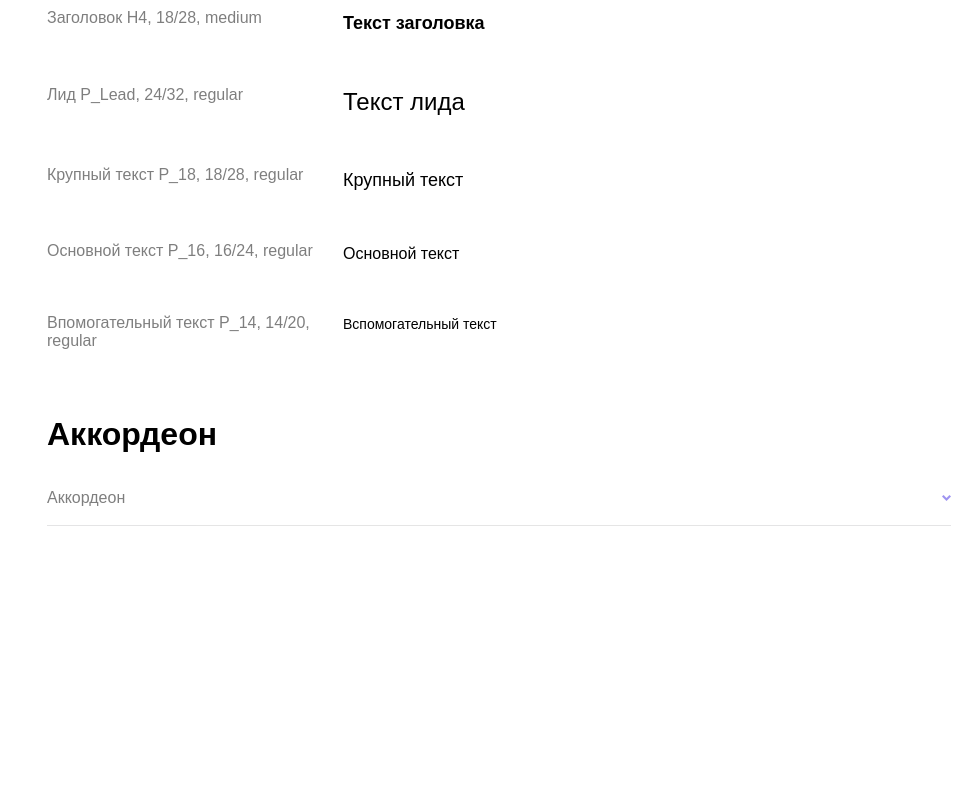
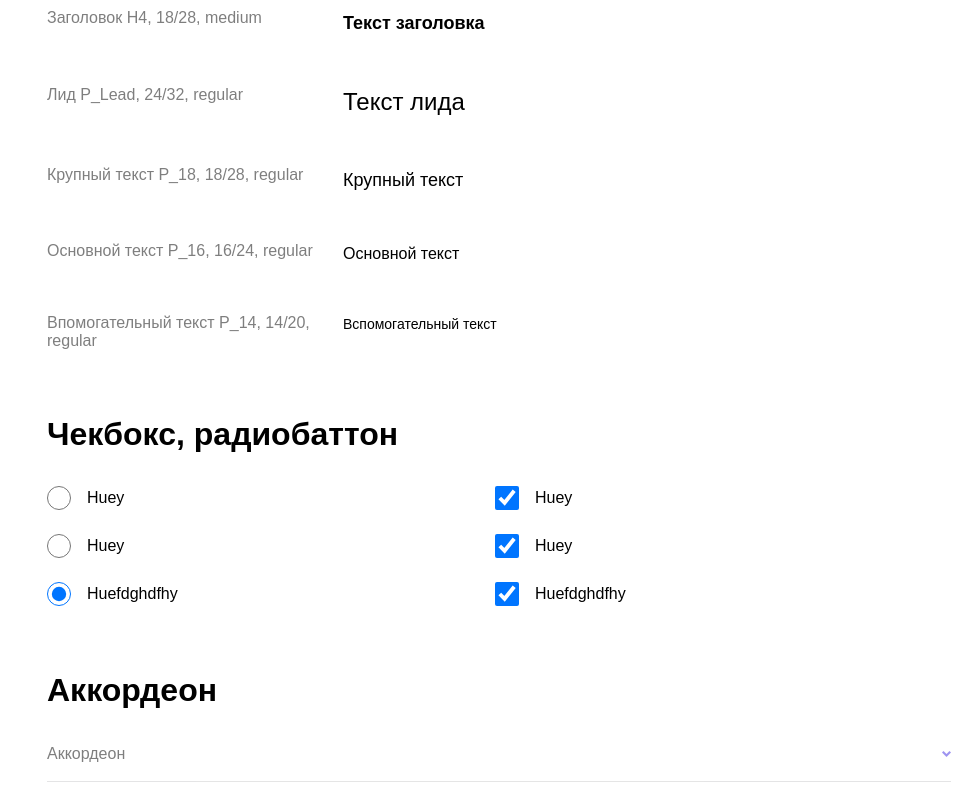
Before and after one commit to SkolandHati/LandingForMake, a website built with webpack: page src/index.html in a window 1280 px wide. Shown: the part 2298-3098 px from the top of the page, without its empty margins (313-1280 px from the left). Before the commit the page ends 2856 px from the top, so only its background shows below. Built offline with nearby package versions, Linux system fonts and the light colour scheme; files whose address does not match are found by name.

Commit message:
update project

```diff
--- a/src/index.html
+++ b/src/index.html
@@ -173,6 +173,49 @@
                     </div>
                 </section>
 
+                <section class="section-five">
+                    <h2 class="title title_h2">Чекбокс, радиобаттон</h2>
+
+                    <div class="radio-buttons-checkboxes">
+
+                        <div class="radio-buttons">
+
+                            <div class="block-inputs">
+                                <input type="radio" id="one" name="one" value="one" checked>
+                                <label class="text_md" for="one">Huey</label>
+                            </div>
+                            <div class="block-inputs">
+                                <input type="radio" id="two" name="one" value="two" checked>
+                                <label class="text_md" for="two">Huey</label>
+                            </div>
+                            <div class="block-inputs">
+                                <input type="radio" id="three" name="one" checked>
+                                <label class="text_md" for="three">Huefdghdfhy</label>
+                            </div>
+
+                        </div>
+
+                        <div class="checkboxes">
+
+                            <div class="block-inputs">
+                                <input style="background-color: red" type="checkbox" id="four" value="four" checked>
+                                <label class="text_md" for="four">Huey</label>
+                            </div>
+                            <div class="block-inputs">
+                                <input type="checkbox" id="five" value="five" checked>
+                                <label class="text_md" for="five">Huey</label>
+                            </div>
+                            <div class="block-inputs">
+                                <input type="checkbox" id="six" value="six" checked>
+                                <label class="text_md" for="six">Huefdghdfhy</label>
+                            </div>
+
+                        </div>
+
+                    </div>
+
+                </section>
+
                 <section class="section-four">
                     <h2 class="title title_h2">Аккордеон</h2>
 
--- a/src/style/scss/main.scss
+++ b/src/style/scss/main.scss
@@ -132,6 +132,60 @@ h1,h2,h3,h4,h5,p,ul,ol {
   }
 }
 
+.section-five{
+
+  .title{
+    margin-top: 64px;
+    margin-bottom: 32px;
+  }
+
+
+  .radio-buttons-checkboxes{
+    @include grid(7, minmax(60px, 80px), 32px);
+
+    .radio-buttons{
+      display: grid;
+      grid-column: 1/4;
+      gap: 24px;
+
+      .block-inputs{
+        display: flex;
+
+      input{
+        width: 24px;
+        height: 24px;
+        margin: 0;
+      }
+      label{
+        margin: auto;
+        margin-left: 16px;
+      }
+    }
+  }
+
+    .checkboxes{
+      display: grid;
+      grid-column: 5/-1;
+      gap: 24px;
+
+      .block-inputs{
+        display: flex;
+      }
+
+      input{
+        width: 24px;
+        height: 24px;
+        margin: 0;
+      }
+      label{
+        margin: auto;
+        margin-left: 16px;
+      }
+    }
+  }
+
+}
+
 .adaptive-group {
   margin-top: 64px;
 
```
